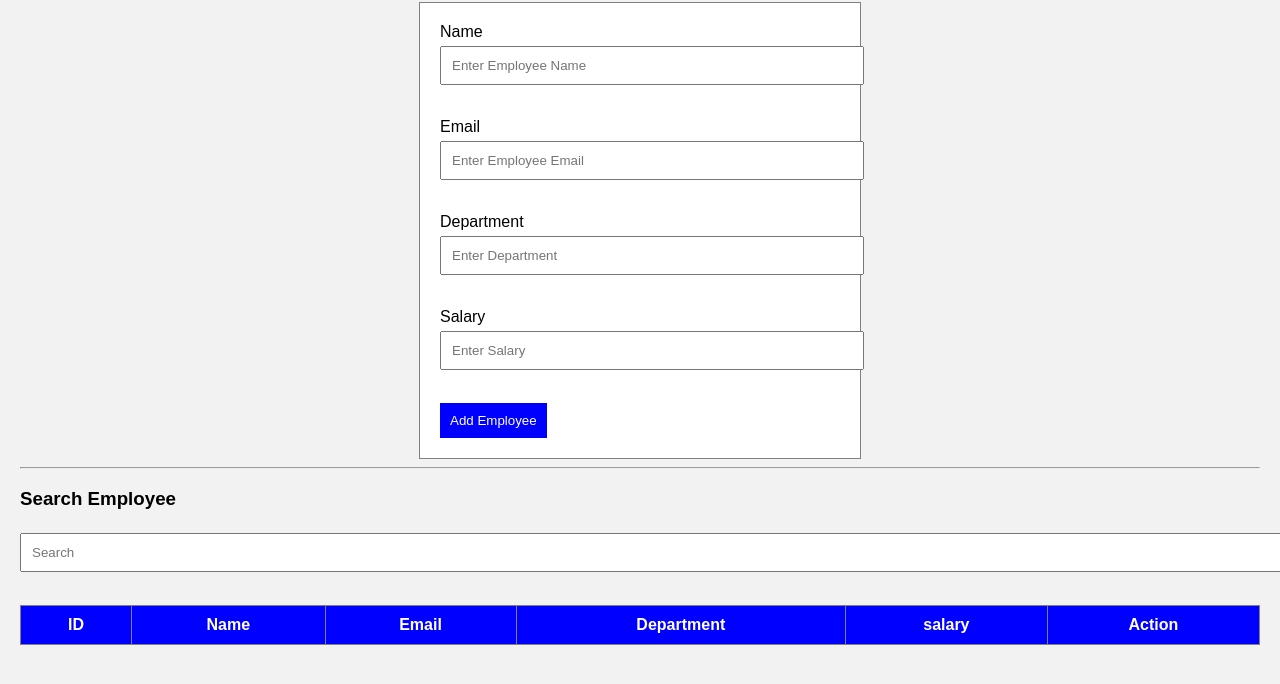
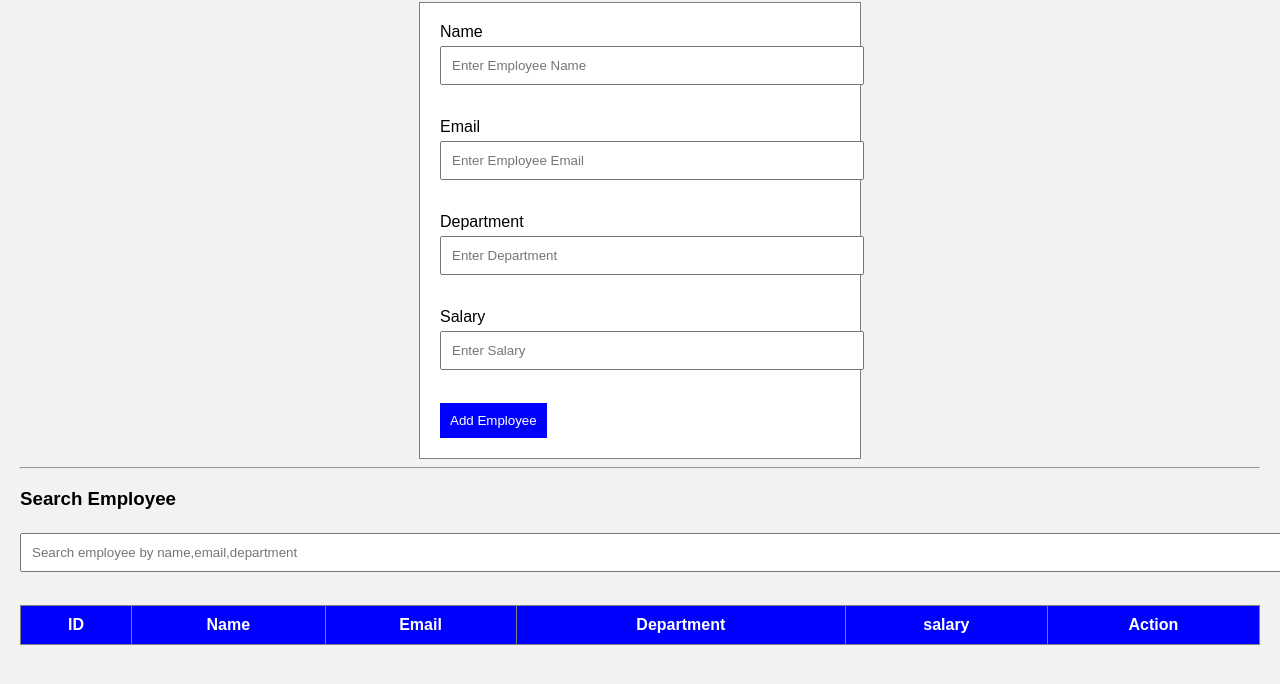
Before and after one commit to krishna986747/employee-management-devops, a website: page public/index.html in a window 1280 px wide. Shown: the part 78-762 px from the top of the page. Drawn offline with Linux system fonts and the light colour scheme; no server answers.

Commit message:
Testing last

```diff
--- a/public/index.html
+++ b/public/index.html
@@ -56,7 +56,7 @@
     <input
         type="text"
         id="search"
-        placeholder="Search">
+        placeholder="Search employee by name,email,department">
 
     <br><br>
 
```
